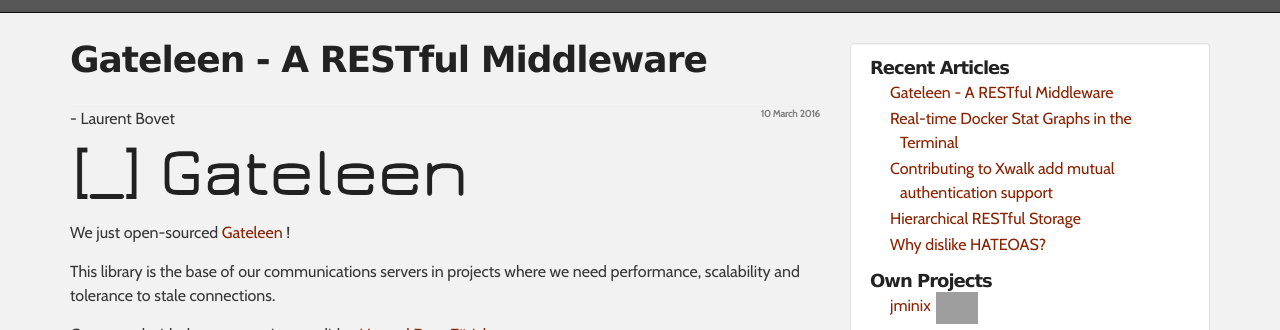
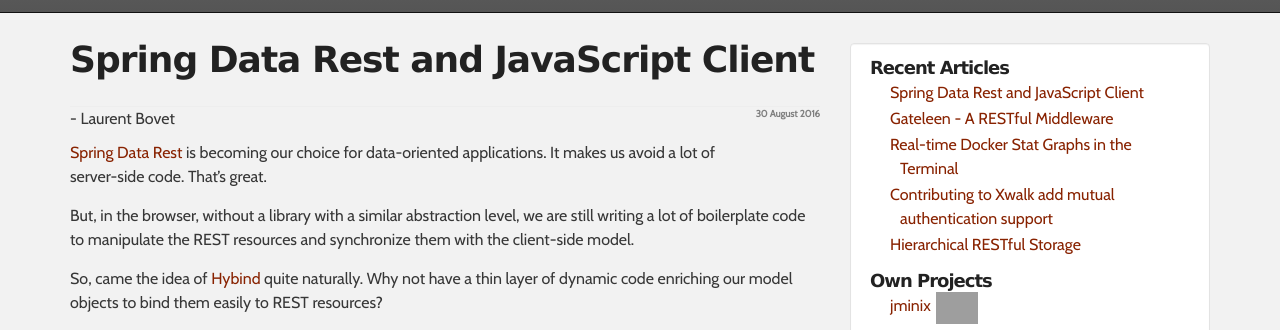
Before and after one commit to swisspush/swisspush.github.io, a Jekyll site: the page built from index.html, in a window 1280 px wide, cut to the strip 168-498 px from the top of the page. Built offline with Jekyll 4.4.1, drawn with Linux system fonts in a browser that asks for light colours; nearby versions of some CDN libraries; some web fonts are replaced; comment, search, counter and statistics services are not loaded; some of the changed text lies outside the part shown; grey boxes are pictures that could not be loaded.

Commit message:
Added Hybind article

```diff
--- /dev/null
+++ b/_posts/2016-08-30-spring-data-rest-hybind.md
@@ -0,0 +1,25 @@
+---
+layout: post
+title: Spring Data Rest and JavaScript Client
+author: Laurent Bovet
+category: web
+tags: [ api, rest, json, angular, jquery, node ]
+---
+{% include JB/setup %}
+
+[Spring Data Rest](http://projects.spring.io/spring-data-rest/) is becoming our choice for data-oriented applications. It makes us avoid a lot of server-side code. That's great.
+
+But, in the browser, without a library with a similar abstraction level, we are still
+writing a lot of boilerplate code to manipulate the REST resources and synchronize them with the client-side model.
+
+So, came the idea of [Hybind](http://lbovet.github.io/hybind/) quite naturally. Why not have a thin layer of dynamic code enriching our model objects to bind them easily to REST resources?
+
+<script async src="https://jsfiddle.net/lbovet/5eoaem4j/embed/js,html,result/dark/"></script>
+
+Indeed, the library is small but leads to clean code.
+
+Look at the [BugTik](https://github.com/lbovet/bugtik) sample AngularJS app. It demonstrate a minimal ticket app with [172 lines of Java](https://github.com/lbovet/bugtik/tree/master/src/main/java/li/chee/bugtik) and [74 lines of JavaScript](https://github.com/lbovet/bugtik/blob/master/src/main/resources/static/app.js).
+
+I bet there will be more and more of such libraries, since HATEOAS is here to stay and will probably increase in complexity.
+
+I just hope it will not be the XML/WSDL of the future, that humans will still be able to read and write resources without a bloated IDE or a code generator/huge interoperability stack...
```
Also changed, not shown: _posts/2015-03-20-pretty-compact-json-display.md (+1 -1 lines).
